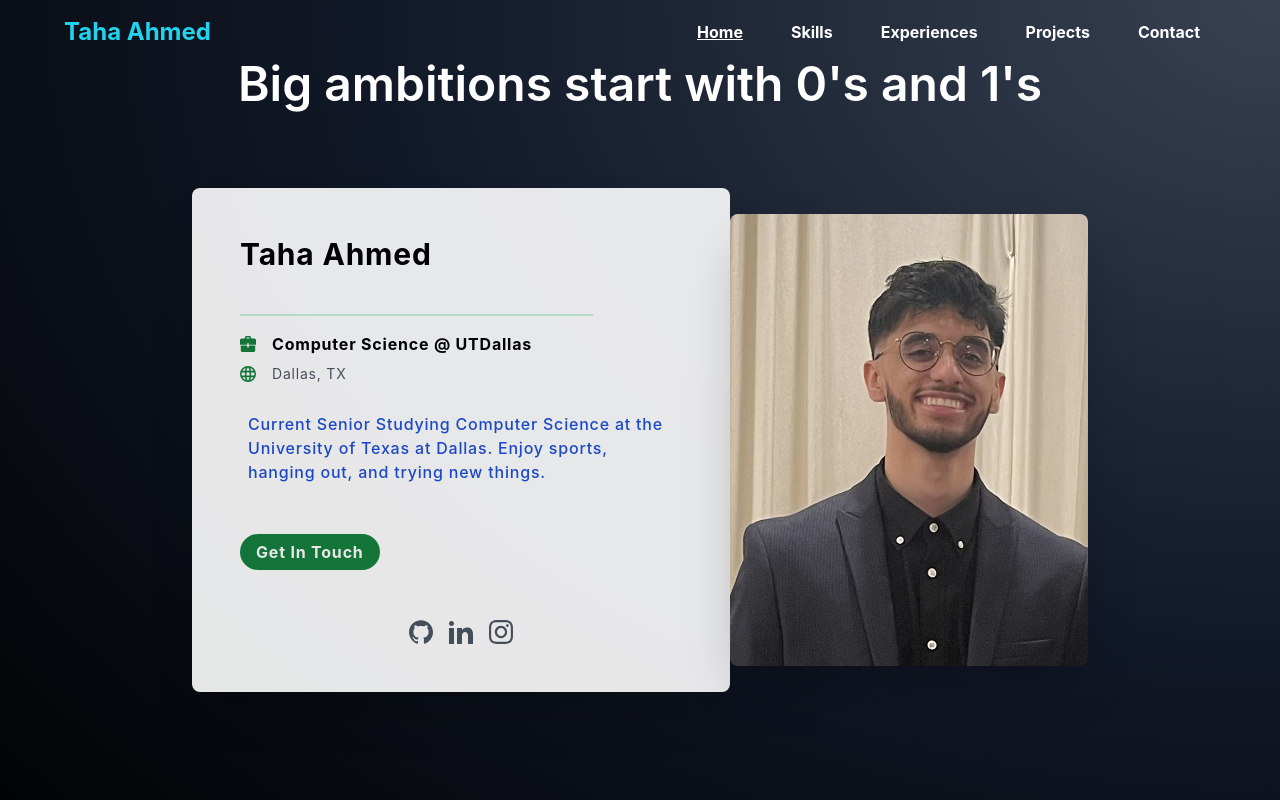
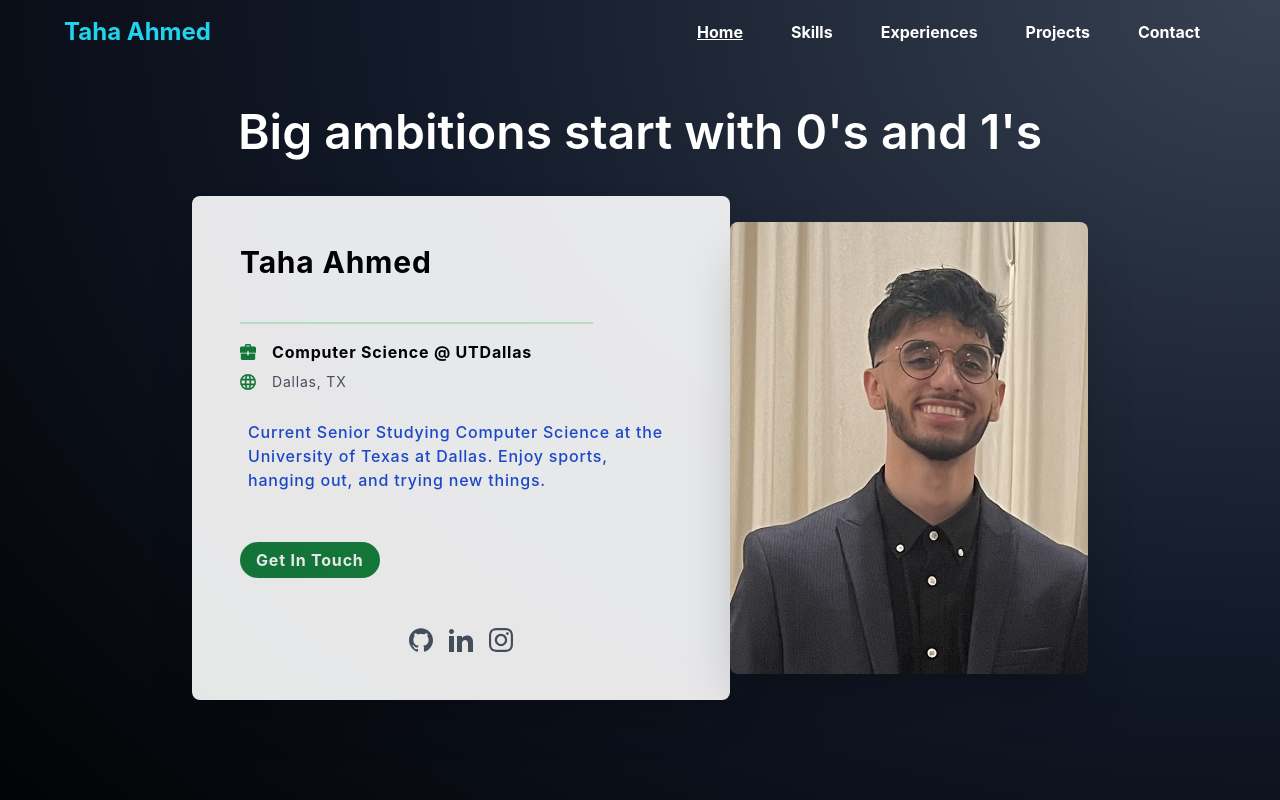
Before and after one commit to Taha7865/Portfolio, a React (Create React App) app: page / in a window 1280 px wide. Shown: the top 800 px of the page. Built offline with nearby package versions, Linux system fonts and the light colour scheme; no server answers.

Commit message:
changed big ambitions start with 0's and 1's

```diff
--- a/src/Header.js
+++ b/src/Header.js
@@ -53,7 +53,7 @@ function Header() {
         <main class="bg-[radial-gradient(ellipse_at_top_right,_var(--tw-gradient-stops))] from-gray-700 via-gray-900 to-black flex-grow">
 
           <section class="container mx-auto px-4 sm:px-2 pb-2 md:py-8  ">
-            <div class="text-5xl font-semibold pt-4 lg:pt-0 relative top-10 text-center items-center text-white font-sans -translate-y-3">Big ambitions start with 0's and 1's</div>
+            <div class="text-5xl font-semibold pt-4 lg:pt-2 relative top-4 lg:top-20  text-center items-center text-white font-sans -translate-y-3 typing-animation">Big ambitions start with 0's and 1's</div>
 
 
 
--- a/src/index.css
+++ b/src/index.css
@@ -51,6 +51,8 @@ BigText{
     -webkit-background-clip: text;
     -webkit-text-fill-color: transparent;
   }
+
+
 
 h1{
     font-size: 20px;
```
